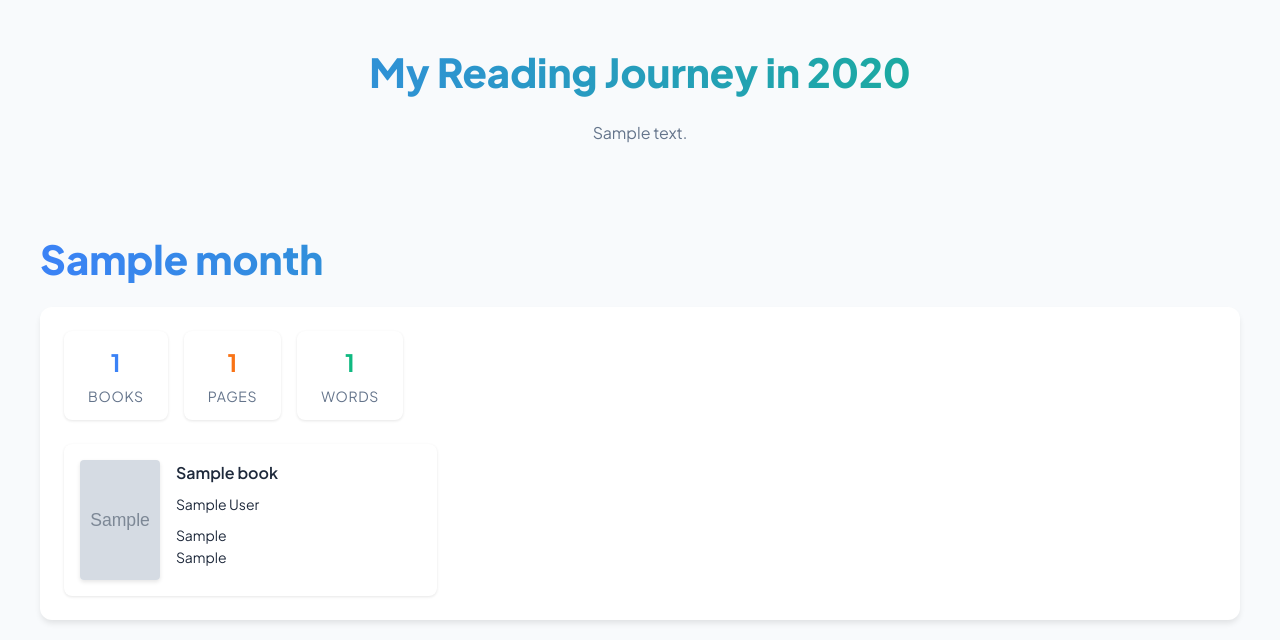
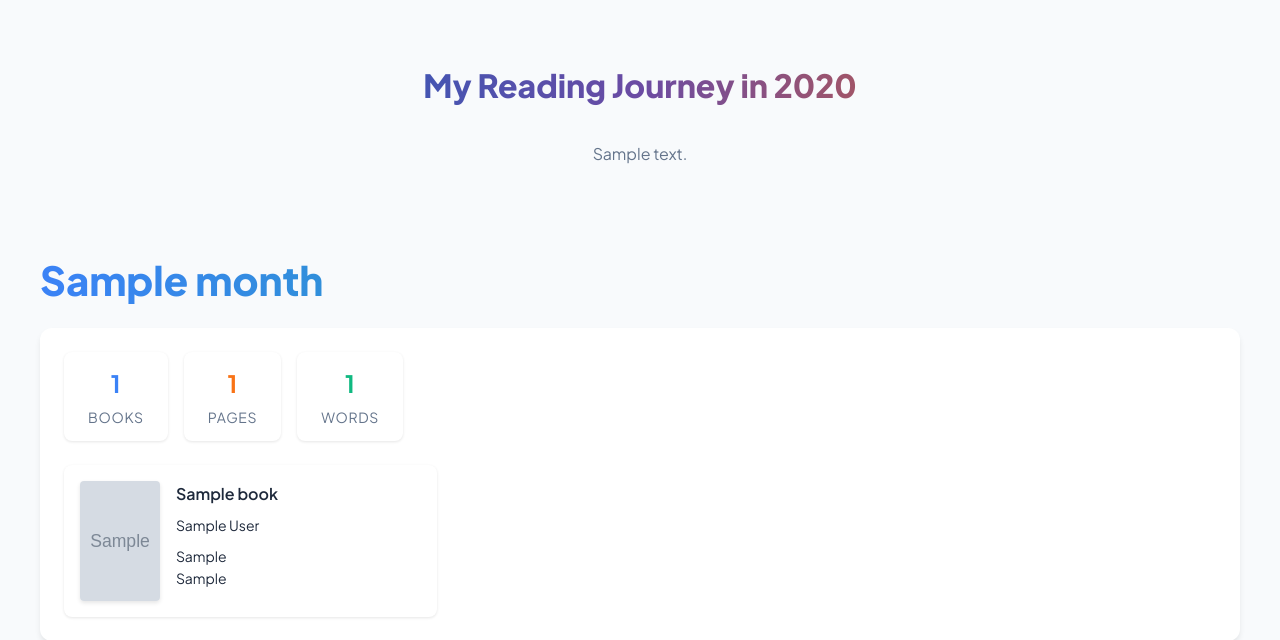
Before and after one commit to bmbell23/reading_tracker, a Python web app: template src/reading_list/templates/reports/yearly/yearly_reading_report.html in a window 1280 px wide. Shown: the top 640 px of the page. Run offline with Jinja, Linux system fonts and the light colour scheme; the template is opened without the code that fills it: most values are stand-ins (such as "Sample title", 1, 10 or a date in 2020); grey boxes marked "Sample" are stand-in pictures.

Commit message:
v2.4.92: updated yearly report title

```diff
--- a/pyproject.toml
+++ b/pyproject.toml
@@ -4,7 +4,7 @@ build-backend = "setuptools.build_meta"
 
 [project]
 name = "reading_list"
-version = "2.4.91"
+version = "2.4.92"
 description = "Reading List Tracker"
 authors = [
     {name = "Your Name", email = "your.email@example.com"},
@@ -59,7 +59,7 @@ python_files = ["test_*.py"]
 pythonpath = ["."]
 
 [tool.mypy]
-python_version = "2.4.91"
+python_version = "2.4.92"
 warn_return_any = true
 warn_unused_configs = true
 disallow_untyped_defs = true
--- a/src/reading_list/templates/reports/yearly/yearly_reading_report.html
+++ b/src/reading_list/templates/reports/yearly/yearly_reading_report.html
@@ -519,12 +519,70 @@ Security and Performance Notes
                 grid-template-columns: 1fr;
             }
         }
+
+        .title-link {
+            text-decoration: none;
+            display: block;
+        }
+
+        .page-title {
+            text-align: center;
+            margin: 20px 0 30px 0;
+            font-size: 2rem;
+            font-weight: 800;
+            background: linear-gradient(
+                to right,
+            #0066CC,  /* Kindle blue */
+                #6B4BA3,  /* Hardcover purple */
+                #FF6600   /* Audio orange */
+            );
+            -webkit-background-clip: text;
+            -webkit-text-fill-color: transparent;
+            background-clip: text;
+            color: transparent;
+            transition: opacity 0.2s ease;
+        }
+
+        .title-link:hover .page-title {
+            opacity: 0.8;
+        }
+
+        .title-link {
+            text-decoration: none;
+            display: block;
+        }">
+            <a href="/" class="title-link
+     class="page-title">
+            </a
+        .page-title {
+            text-align: center;
+            margin: 20px 0 30px 0;
+            font-size: 2rem;
+            font-weight: 800;
+            background: linear-gradient(
+                to right,
+                #0066CC,  /* Kindle blue */
+                #6B4BA3,  /* Hardcover purple */
+                #FF6600   /* Audio orange */
+            );
+            -webkit-background-clip: text;
+            -webkit-text-fill-color: transparent;
+            background-clip: text;
+            color: transparent;
+            transition: opacity 0.2s ease;
+        }
+
+        .title-link:hover .page-title {
+            opacity: 0.8;
+        }
     </style>
 </head>
 <body>
     <div class="container">
         <div class="title-section" style="text-align: center;">
-            <h1>My Reading Journey in {{ year }}</h1>
+            <a href="/" class="title-link">
+                <h1 class="page-title">My Reading Journey in {{ year }}</h1>
+            </a>
             <p class="intro-text">{{ intro_text }}</p>
             <div class="title-decoration">
                 <span class="dot"></span>
```
